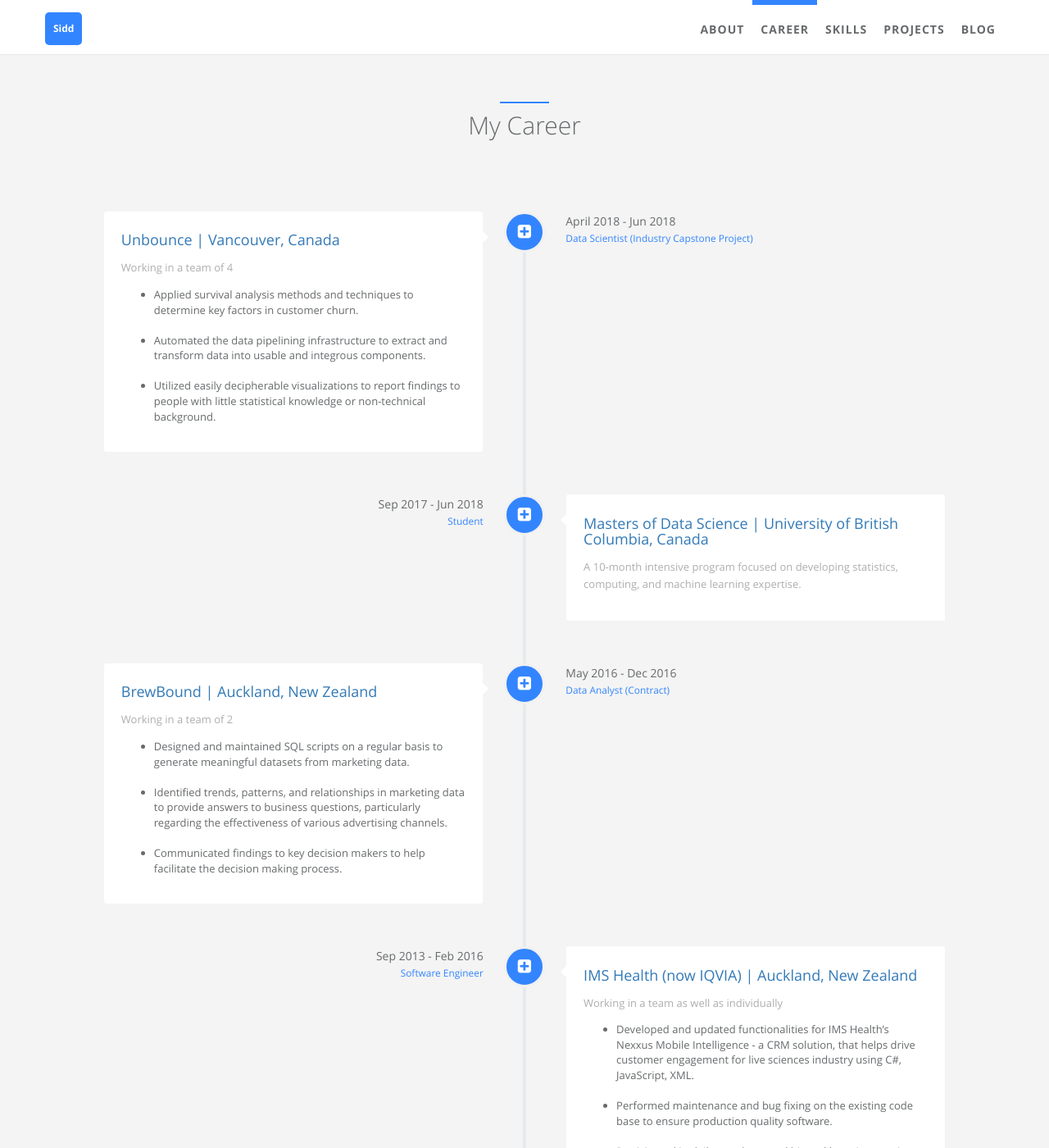
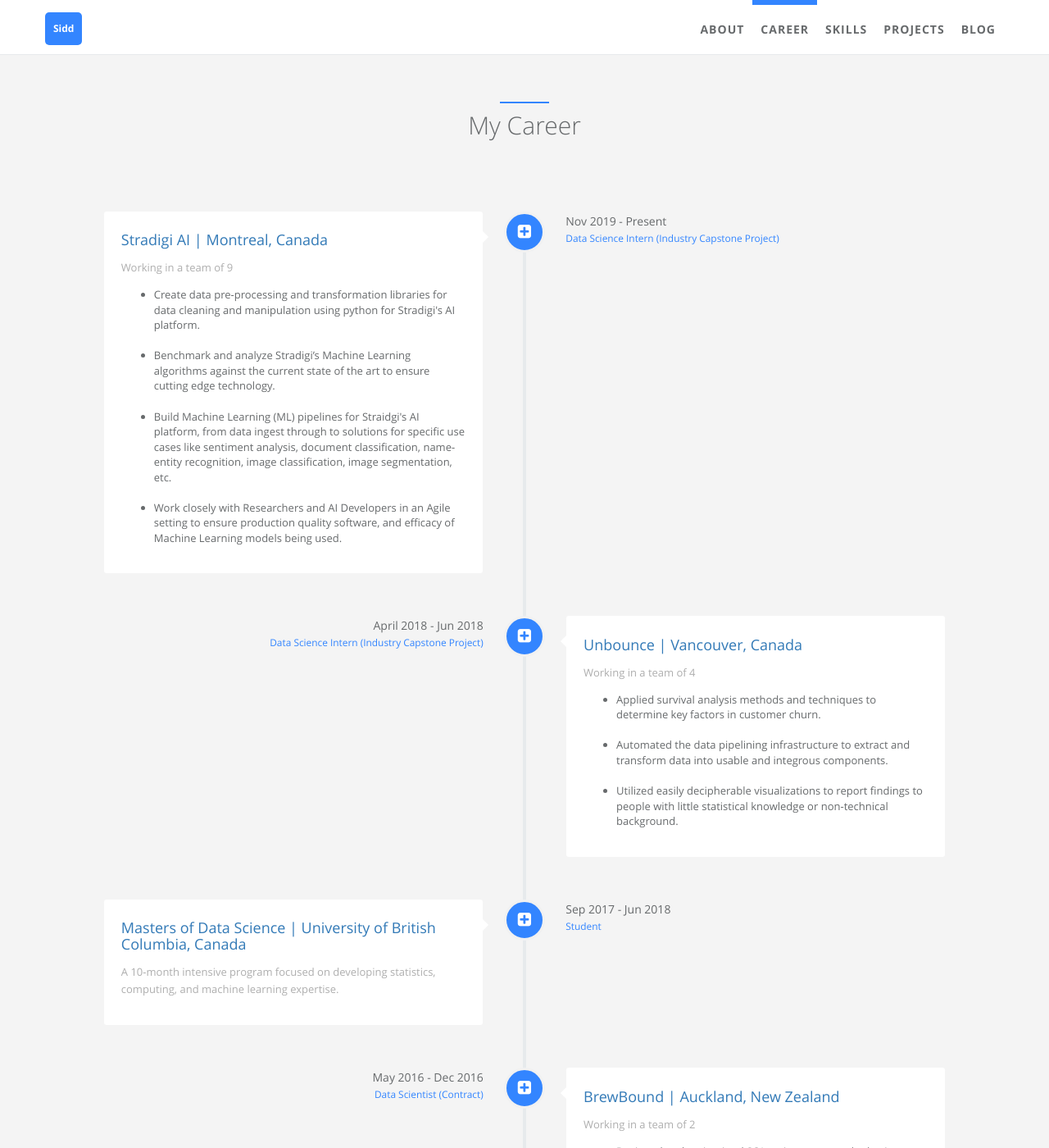
Before and after one commit to sarora/sarora.github.io, a Jekyll site: the page built from index.html, in a window 1280 px wide and 1400 px high, scrolled down 924 px. Shown: the whole window at 82% size. Built offline with Jekyll 4.4.1, drawn with Linux system fonts in a browser that asks for light colours.

Commit message:
add Stradigi job description

```diff
--- a/_data/index/careers.yml
+++ b/_data/index/careers.yml
@@ -1,5 +1,23 @@
 # careers section data
 # if you don't have language feature(language.yml is empty), ignore "i18n" items
+- name:
+    detail: <a title= "stradigi.ai" href="https://www.stradigi.ai/" target="_blank">Stradigi AI | Montreal, Canada</a>
+    i18n: company_a
+  desc:
+    detail: Working in a team of 9 <ul style="list-style-type:disc">
+      <li>Create data pre-processing and transformation libraries for data cleaning and manipulation using python for Stradigi's AI platform. <br/><br/></li>
+      <li>Benchmark and analyze Stradigi’s Machine Learning algorithms against the current state of the art to ensure cutting edge technology.<br/><br/></li>
+      <li>Build Machine Learning (ML) pipelines for Straidgi's AI platform, from data ingest through to solutions for specific use cases like sentiment analysis, document classification, name-entity recognition, image classification, image segmentation, etc.<br/><br/></li>
+      <li>Work closely with Researchers and AI Developers in an Agile setting to ensure production quality software, and efficacy of Machine Learning models being used.</li></ul>
+    i18n: company_a_desc
+  date:
+    detail: Nov 2019 - Present
+    i18n: company_a_date
+  job:
+    detail: Data Science Intern (Industry Capstone Project)
+    i18n: company_a_job
+  icon: fa-plus-square
+
 - name:
     detail: <a title= "unbounce.com" href="https://unbounce.com/" target="_blank">Unbounce | Vancouver, Canada</a>
     i18n: company_a
@@ -13,7 +31,7 @@
     detail: April 2018 - Jun 2018
     i18n: company_a_date
   job:
-    detail: Data Scientist (Industry Capstone Project)
+    detail: Data Science Intern (Industry Capstone Project)
     i18n: company_a_job
   icon: fa-plus-square
 
@@ -44,7 +62,7 @@
     detail: May 2016 - Dec 2016
     i18n: company_c_date
   job:
-    detail: Data Analyst (Contract)
+    detail: Data Scientist (Contract)
     i18n: company_c_job
   icon: fa-plus-square
 
```
